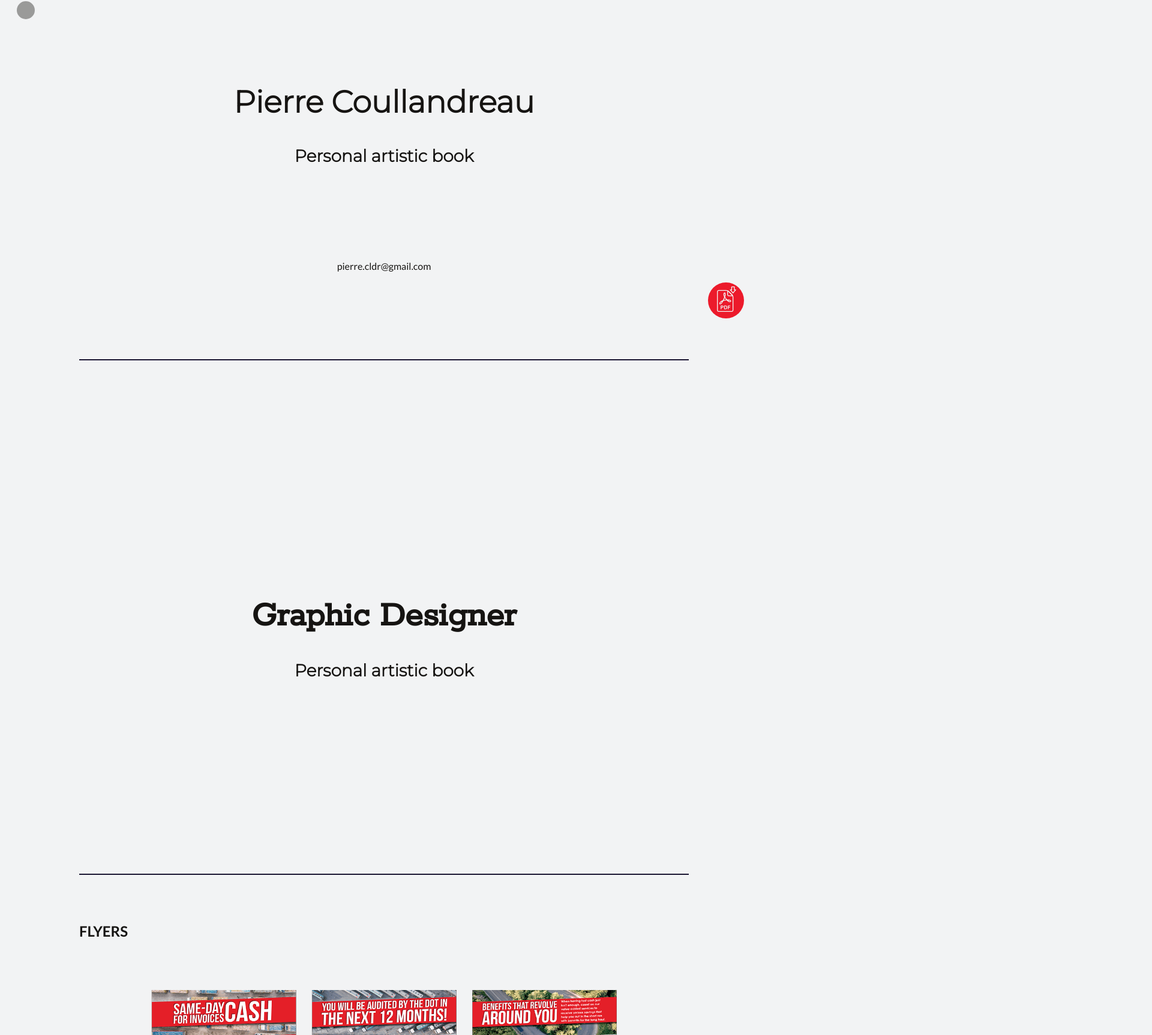
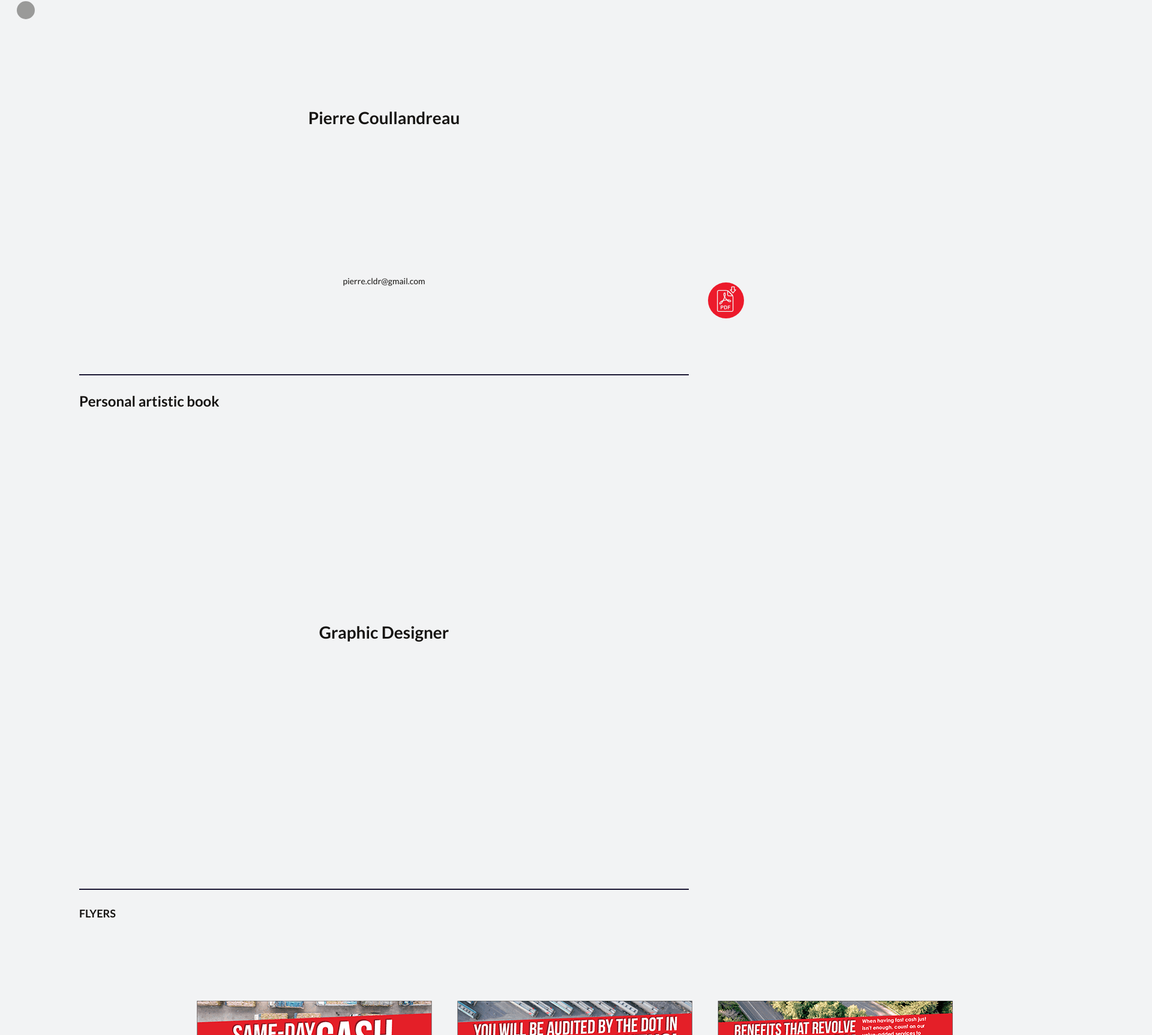
Before and after one commit to pcoullandreau/pcoullandreau.github.io, a React (Create React App) app: page / in a window 1280 px wide. Shown: the part 229-1955 px from the top of the page at 60% size, 1920 px wide, since content can reach past the window. Built offline with nearby package versions, Linux system fonts and the light colour scheme.

Commit message:
Updating class names

```diff
--- a/src/App.js
+++ b/src/App.js
@@ -144,10 +144,10 @@ class App extends React.Component {
 	renderName = () => {
 		return (
 			<React.Fragment>
-				<h1 className={['name', 'center'].join(' ')}> Pierre Coullandreau </h1>
-				<h2 className="subtitle"> Personal artistic book </h2>
+				<h1 className={['Name', 'center'].join(' ')}> Pierre Coullandreau </h1>
+				<h2 className="Subtitle"> Personal artistic book </h2>
 				<div id="address">
-					<span className="address-line">pierre.cldr@gmail.com</span>
+					<span className="AddressLine">pierre.cldr@gmail.com</span>
 				</div>
 			</React.Fragment>
 
@@ -157,10 +157,10 @@ class App extends React.Component {
 	renderThankYou = () => {
 		return (
 			<React.Fragment>
-				<h1 className={['name', 'center'].join(' ')}> Thank you </h1>
-				<h2 className="subtitle"> Pierre Coullandreau </h2>
+				<h1 className={['Name', 'center'].join(' ')}> Thank you </h1>
+				<h2 className="Subtitle"> Pierre Coullandreau </h2>
 				<div id="address">
-					<span className="address-line">pierre.cldr@gmail.com</span>
+					<span className="AddressLine">pierre.cldr@gmail.com</span>
 				</div>
 			</React.Fragment>
 
--- a/src/Section.js
+++ b/src/Section.js
@@ -8,7 +8,7 @@ class Section extends React.Component {
 
 	renderSubtitle = () => {
 		return (
-			<h2 className="subtitle"> Personal artistic book </h2>
+			<h2 className="Subtitle"> Personal artistic book </h2>
 
 		)
 	}
@@ -19,7 +19,7 @@ class Section extends React.Component {
 
 		return (
 			<React.Fragment>
-				<h1 className={['title', 'center'].join(' ')}> {title} </h1>
+				<h1 className={['Title', 'center'].join(' ')}> {title} </h1>
 				{this.renderSubtitle()}
 			</React.Fragment>
 		)
@@ -29,7 +29,7 @@ class Section extends React.Component {
 	renderSectionTitle = title => {
 		return (
 			<React.Fragment>
-				<h3 className="section-title"> {title} </h3>
+				<h3 className="SectionTitle"> {title} </h3>
 			</React.Fragment>
 		)
 
@@ -43,10 +43,10 @@ class Section extends React.Component {
 		return (
 			<React.Fragment>
 				<div className="container">
-					<div id = "video-page" className="block">
+					<div id = "VideoPage" className="block">
 						{ this.renderSectionTitle(videoTitle) }
 						<iframe
-							className="video-page-player"
+							className="VideoPagePlayer"
 							title="YouTube video player"
 							id = {id}
 							frameBorder="0"
@@ -67,10 +67,10 @@ class Section extends React.Component {
 				<div className="container">
 					<div className="block">
 						{ this.renderSectionTitle(target.title) }
-						<div className="overlay-image">
+						<div className="OverlayImage">
 							<img className="image" src={target.path} loading="lazy" alt={target.alt}/>
 							<div className="hover" title={`${target.alt}.png`} onClick={e => this.props.onImageClick(e, target.high)}>
-								<div className="overlay-text">Click to enlarge</div>
+								<div className="OverlayText">Click to enlarge</div>
 							</div>
 						</div>
 					</div>
--- a/src/Video.js
+++ b/src/Video.js
@@ -39,19 +39,19 @@ class Video extends React.Component {
 						<div className="column">
 							<div className="ui segment">
 								{this.renderVideoPlayer(offset+0)}
-								<p className="video-title">{videos[offset+0].title}</p>
+								<p className="VideoTitle">{videos[offset+0].title}</p>
 							</div>
 						</div>
 						<div className="column">
 							<div className="ui center aligned segment">
 								{target_1}
-								<p className="video-title">{videos[offset+1].title}</p>
+								<p className="VideoTitle">{videos[offset+1].title}</p>
 							</div>
 						</div>
 						<div className="column">
 							<div className="ui center aligned segment">
 								{target_2}
-								<p className="video-title">{videos[offset+2].title}</p>
+								<p className="VideoTitle">{videos[offset+2].title}</p>
 							</div>
 						</div>
 					 </div>
@@ -59,19 +59,19 @@ class Video extends React.Component {
 						<div className="column">
 							<div className="ui segment">
 								{this.renderVideoPlayer(offset+3)}
-								<p className="video-title">{videos[offset+3].title}</p>
+								<p className="VideoTitle">{videos[offset+3].title}</p>
 							</div>
 						</div>
 						<div className="column">
 							<div className="ui segment">
 								{this.renderVideoPlayer(offset+4)}
-								<p className="video-title">{videos[offset+4].title}</p>
+								<p className="VideoTitle">{videos[offset+4].title}</p>
 							</div>
 						</div>
 						<div className="column">
 							<div className="ui segment">
 								{this.renderVideoPlayer(offset+5)}
-								<p className="video-title">{videos[offset+5].title}</p>
+								<p className="VideoTitle">{videos[offset+5].title}</p>
 							</div>
 						</div>
 					</div>
@@ -87,7 +87,7 @@ class Video extends React.Component {
 		return (
 			<React.Fragment>
 				<iframe
-					className="video-player"
+					className="VideoPlayer"
 					title="YouTube video player"
 					id = {id}
 					frameBorder="0"
```
